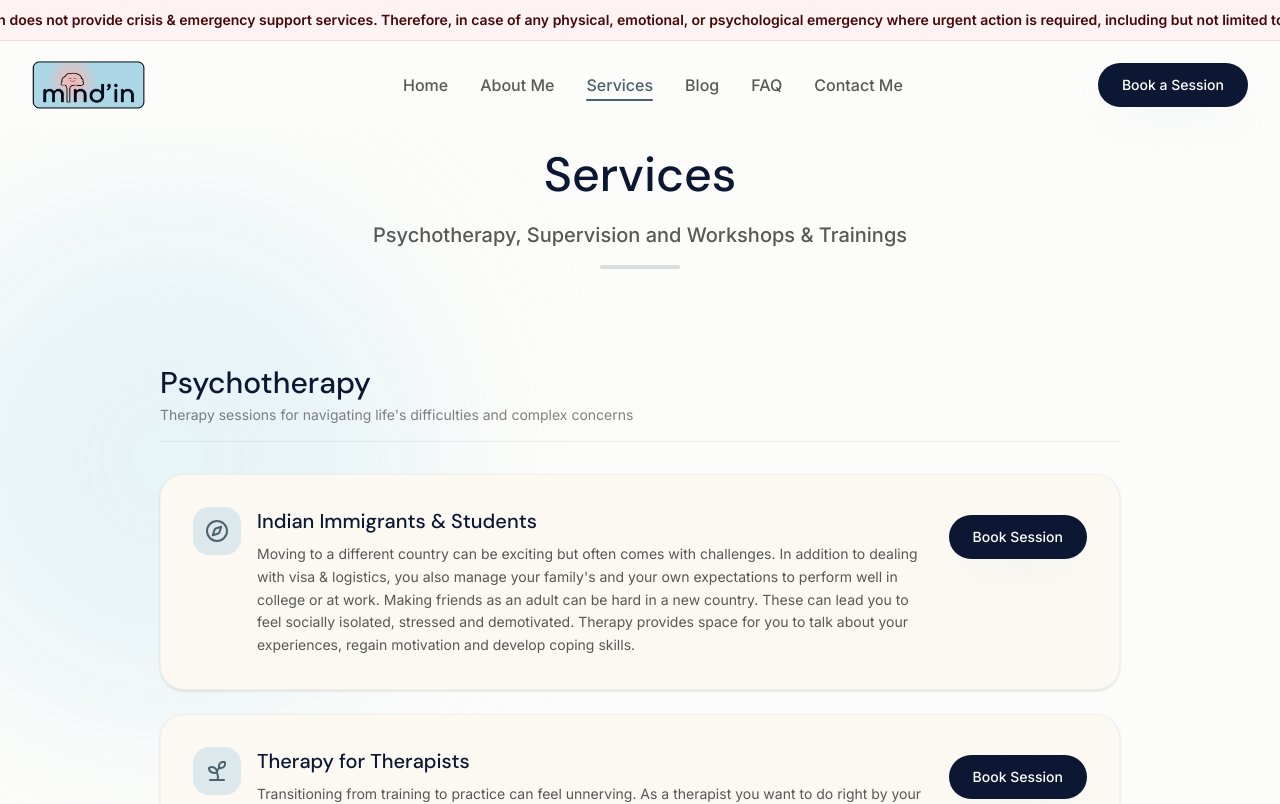
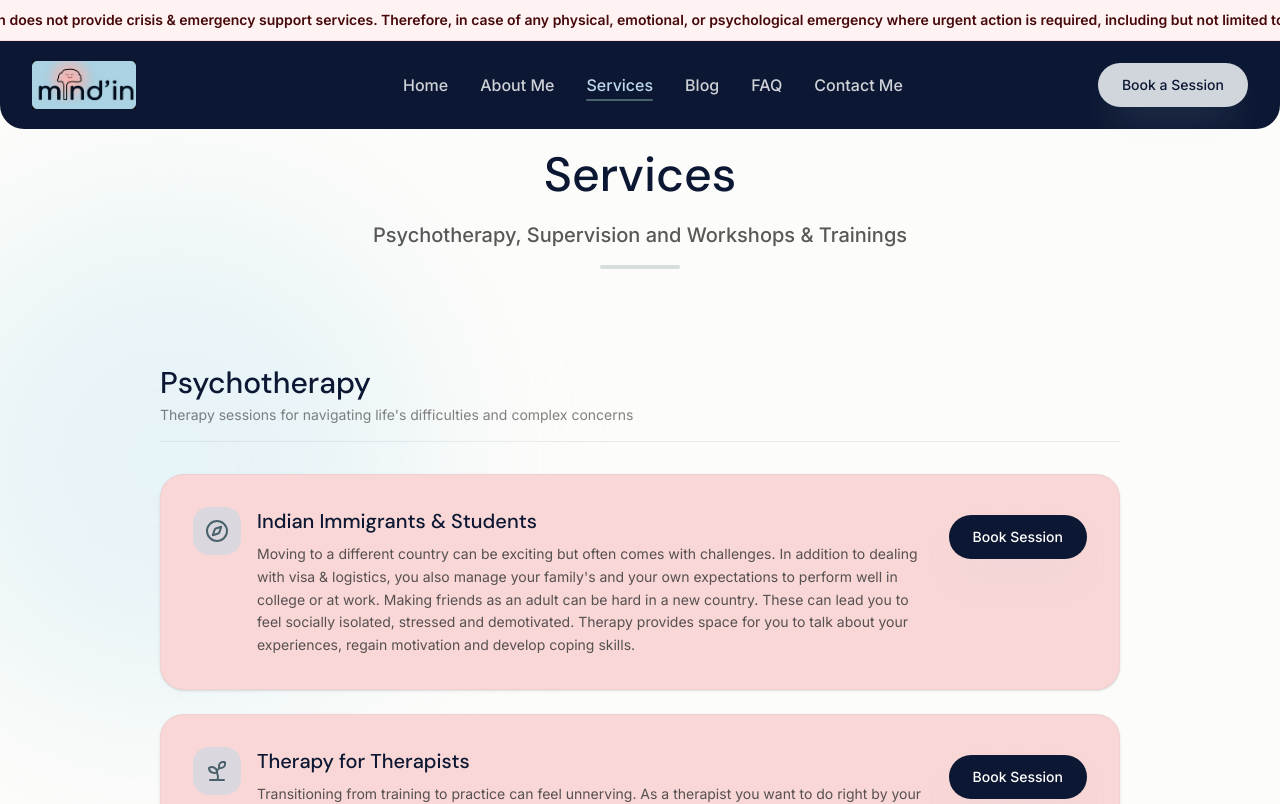
Before and after one commit to VenikaS/mindin-website, a Next.js app: page /services in a window 1280 px wide. Shown: the top 804 px of the page. Built offline with nearby package versions, Linux system fonts and the light colour scheme.

Commit message:
new fixes

```diff
--- a/src/app/about/page.tsx
+++ b/src/app/about/page.tsx
@@ -137,7 +137,7 @@ export default function AboutPage() {
               </p>
               <p>
                 Needless to say, this poster earned its&rsquo; spot on my therapy room wall and inspired me to create
-                Mind&rsquo;in. Mind&rsquo;in quite literally means &lsquo;<span className="italic">going inside your mind</span>&rsquo; to explore and be curious yourself
+                Mind&rsquo;in. Mind&rsquo;in quite literally means &lsquo;<span className="italic">going inside your mind </span>&rsquo; to explore and be curious yourself
                 and as a result build awareness about what drives your thinking, emotions and behaviours. The
                 purpose of mind&rsquo;in is to provide a safe space for you to be able to become who you
                 authentically are and move forward to where you want to be in your life.
--- a/src/app/page.tsx
+++ b/src/app/page.tsx
@@ -113,7 +113,7 @@ export default function HomePage() {
                 <div className="w-24 h-24 bg-primary text-white rounded-full flex items-center justify-center mx-auto text-3xl font-bold border-4 border-text-navy shadow-lg">
                   {step.num}
                 </div>
-                <p className={`${step.num === 3 ? "bg-surface-peach text-text-navy rounded-xl px-4 py-3" : "text-white/80"} text-base leading-relaxed max-w-sm mx-auto`}>{step.desc}</p>
+                <p className="text-white/80 text-base leading-relaxed max-w-sm mx-auto">{step.desc}</p>
               </div>
             ))}
           </div>
--- a/src/app/services/page.tsx
+++ b/src/app/services/page.tsx
@@ -178,7 +178,7 @@ export default function ServicesPage() {
                   whileInView={{ opacity: 1, y: 0 }}
                   viewport={{ once: true }}
                   transition={{ duration: 0.4, delay: idx * 0.05 }}
-                  className="bg-surface border border-primary/5 rounded-3xl p-6 md:p-8 flex flex-col md:flex-row md:items-start justify-between gap-6 shadow-sm hover:shadow-soft-blue transition-all duration-300"
+                  className="bg-surface-peach border border-primary/5 rounded-3xl p-6 md:p-8 flex flex-col md:flex-row md:items-start justify-between gap-6 shadow-sm hover:shadow-soft-blue transition-all duration-300"
                 >
                   <div className="flex gap-4 items-start flex-1">
                     <div className="w-12 h-12 rounded-2xl bg-primary-light/50 flex items-center justify-center shrink-0">
--- a/src/components/Navbar.tsx
+++ b/src/components/Navbar.tsx
@@ -46,18 +46,18 @@ export default function Navbar() {
     <>
       <header
         className={cn(
-          "relative z-50 w-full transition-all duration-300",
+          "relative z-50 w-full rounded-b-3xl transition-all duration-300",
           isScrolled
-            ? "bg-neutral-bg/85 backdrop-blur-md shadow-sm border-b border-primary/5 py-3"
-            : "bg-transparent py-5"
+            ? "bg-text-navy/95 backdrop-blur-md shadow-sm border-b border-white/10 py-3"
+            : "bg-text-navy py-5"
         )}
       >
-        <div className="mx-auto max-w-7xl px-6 md:px-8 flex items-center justify-between">
+        <div className="mx-auto max-w-7xl px-4 sm:px-6 md:px-8 flex items-center justify-between">
           {/* Logo */}
           <Link href="/" className="flex items-center gap-2.5 group">
-            <div className="relative h-12 w-44 flex items-center justify-center bg-transparent">
+            <div className="relative h-10 w-36 sm:h-12 sm:w-44 flex items-center justify-center bg-transparent">
               <img
-                src="/images/logo.png"
+                src="/images/footer.jpg"
                 alt="Mind'in"
                 className="h-full w-full object-contain object-left"
               />
@@ -74,8 +74,8 @@ export default function Navbar() {
                   <Link
                     href={link.href}
                     className={cn(
-                      "inline-flex items-center gap-1 text-base font-medium transition-colors hover:text-primary relative py-1 text-text-charcoal",
-                      isActive ? "text-primary" : "text-text-charcoal/80"
+                      "inline-flex items-center gap-1 text-base font-medium transition-colors hover:text-primary-light relative py-1 text-white",
+                      isActive ? "text-primary-light" : "text-white/80"
                     )}
                   >
                     {link.label}
@@ -114,14 +114,15 @@ export default function Navbar() {
           {/* CTA & Mobile Menu Trigger */}
           <div className="flex items-center gap-4">
             <Link href="/book" className="hidden sm:inline-block">
-              <Button variant="primary" size="default">
+              <Button variant="primary" size="default" className="bg-gray-300 text-text-navy hover:bg-gray-400">
                 Book a Session
               </Button>
             </Link>
 
             <button
               onClick={() => setIsOpen(!isOpen)}
-              className="p-2 md:hidden text-text-navy hover:text-primary transition-colors focus:outline-none"
+              className="p-2 md:hidden text-white hover:text-primary-light transition-colors focus:outline-none"
+              aria-expanded={isOpen}
               aria-label="Toggle navigation menu"
             >
               {isOpen ? <X className="h-6 w-6" /> : <Menu className="h-6 w-6" />}
@@ -137,9 +138,9 @@ export default function Navbar() {
               animate={{ opacity: 1, y: 0 }}
               exit={{ opacity: 0, y: -20 }}
               transition={{ duration: 0.2 }}
-              className="absolute inset-x-0 top-full z-40 md:hidden bg-neutral-bg border-b border-primary/10 shadow-lg px-6 py-8"
+              className="relative z-40 md:hidden bg-text-navy border-b border-white/10 rounded-b-3xl shadow-lg px-4 sm:px-6 py-6 sm:py-8"
             >
-              <nav className="flex flex-col gap-6">
+              <nav className="flex flex-col gap-5 sm:gap-6">
                 {navLinks.map((link) => (
                   <div key={link.href} className="space-y-3">
                     <Link
@@ -147,7 +148,7 @@ export default function Navbar() {
                       onClick={() => setIsOpen(false)}
                       className={cn(
                         "text-lg font-medium transition-colors hover:text-primary py-1",
-                        pathname === link.href ? "text-primary" : "text-text-charcoal"
+                        pathname === link.href ? "text-primary-light" : "text-white"
                       )}
                     >
                       {link.label}
@@ -163,7 +164,7 @@ export default function Navbar() {
                               target={isExternal ? "_blank" : undefined}
                               rel={isExternal ? "noopener noreferrer" : undefined}
                               onClick={() => setIsOpen(false)}
-                              className="text-sm font-medium text-text-charcoal/70 transition-colors hover:text-primary"
+                              className="text-sm font-medium text-white/70 transition-colors hover:text-primary-light"
                             >
                               {child.label}
                             </Link>
@@ -175,7 +176,7 @@ export default function Navbar() {
                 ))}
                 <div className="pt-4 border-t border-primary/10">
                   <Link href="/book" onClick={() => setIsOpen(false)} className="w-full">
-                    <Button variant="primary" size="lg" className="w-full flex items-center justify-center gap-2">
+                    <Button variant="primary" size="lg" className="w-full flex items-center justify-center gap-2 bg-gray-300 text-text-navy hover:bg-gray-400">
                       Book Session
                     </Button>
                   </Link>
```
